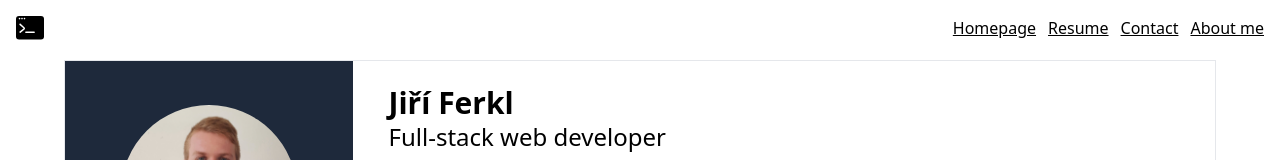
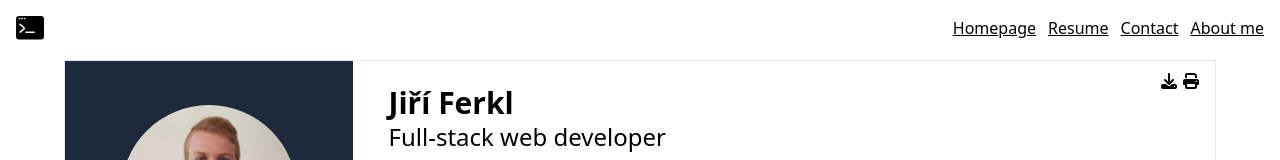
Before and after one commit to jiriferkl/jiriferkl.cz, a Nuxt app in the folder app/: page /resume in a window 1280 px wide. Shown: the top 160 px of the page. Built offline with nearby package versions, Linux system fonts and the light colour scheme.

Commit message:
Resume: action links

```diff
--- a/app/pages/resume/index.vue
+++ b/app/pages/resume/index.vue
@@ -1,3 +1,10 @@
 <template>
-  <ResumeComponent/>
+  <ResumeComponent>
+    <template v-slot:top>
+      <div class="absolute right-4 top-2">
+        <a href="https://pdf.jiriferkl.cz/" target="_blank" title="Download me!" class="mr-1.5"><font-awesome-icon icon="fa-solid fa-download" /></a>
+        <a href="/resume/print" target="_blank" title="Print me!"><font-awesome-icon icon="fa-solid fa-print" /></a>
+      </div>
+    </template>
+  </ResumeComponent>
 </template>
```
